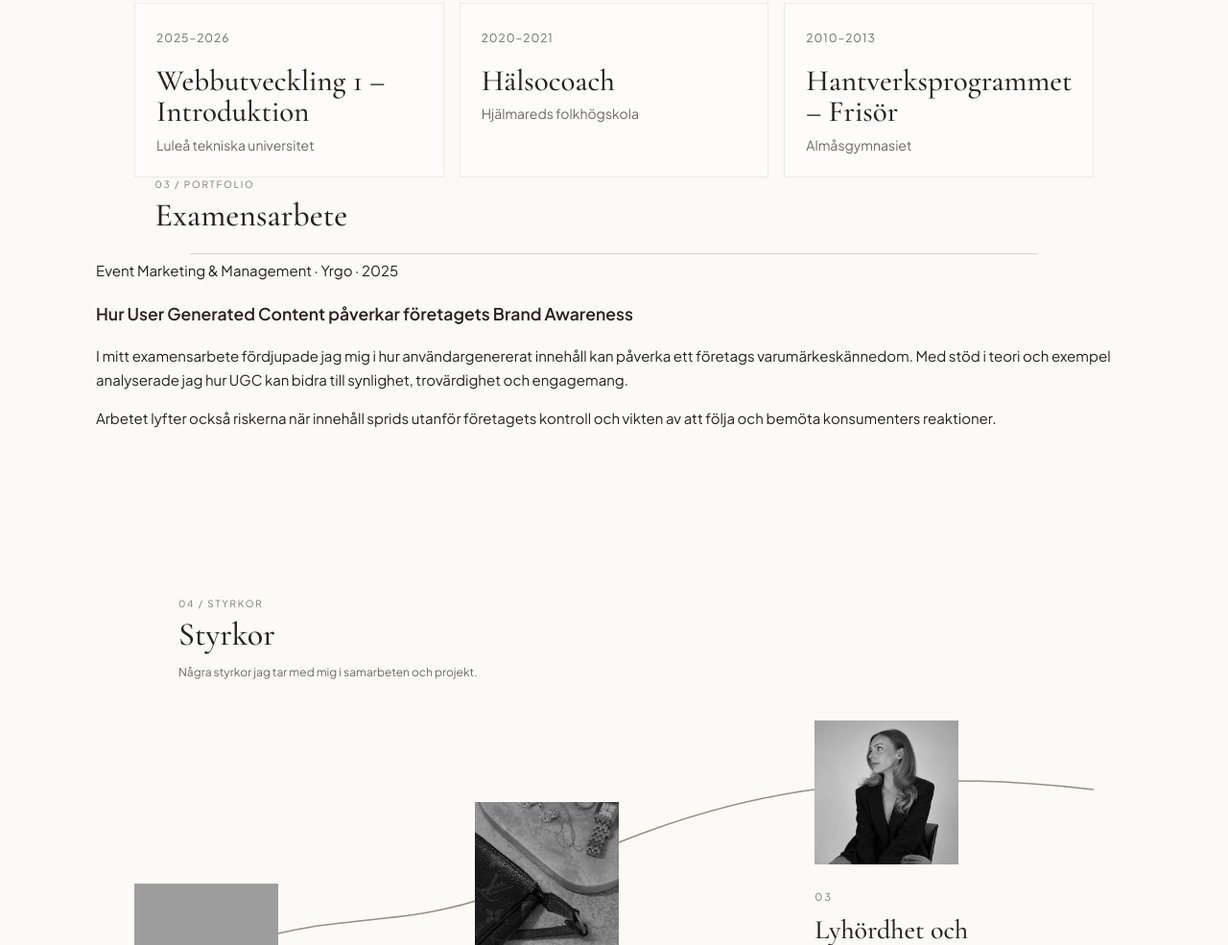
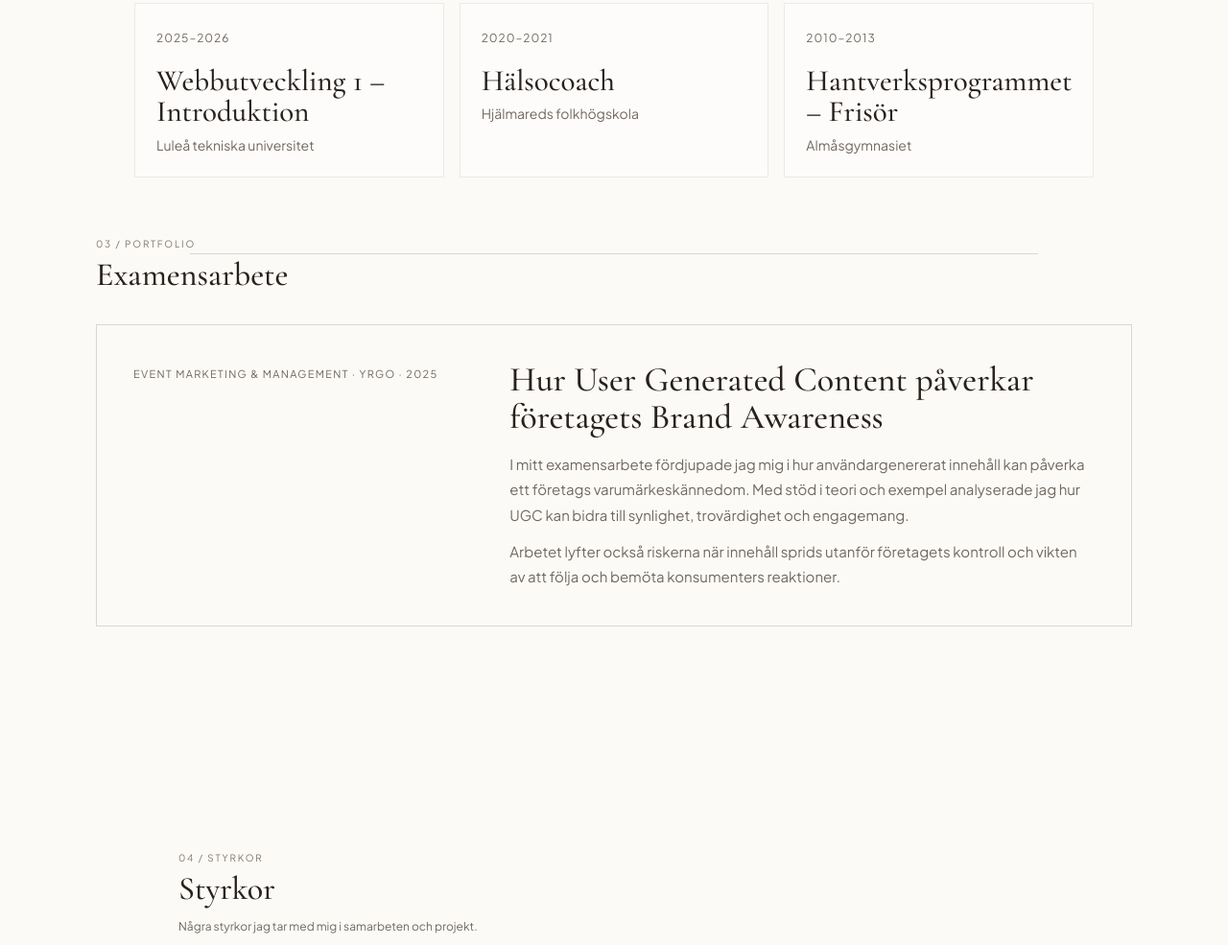
Before and after one commit to matildacederstrom-spec/personal-brand-matilda, a plain HTML site: page index.html in a window 1280 px wide. Shown: the part 2877-3862 px from the top of the page at 96% size. Drawn offline with nearby package versions, Linux system fonts and the light colour scheme; grey boxes are pictures that could not be loaded.

Commit message:
Style portfolio section

```diff
--- a/style.css
+++ b/style.css
@@ -1996,3 +1996,58 @@ body[data-theme="dark"] .about-copy-brand-role { color: #c7bdb2; }
 @media (max-width: 700px) {
   .strengths-section { margin-bottom: 46px; }
 }
+
+
+/* Portfolio case study, placed after education. */
+.portfolio-section {
+  position: relative;
+  margin: 0 0 clamp(48px, 6vw, 76px);
+  padding: clamp(42px, 5vw, 62px) 0 clamp(40px, 5vw, 60px);
+  color: var(--ink);
+}
+.portfolio-section .section-heading-block {
+  margin: 0 0 clamp(22px, 3vw, 34px);
+  text-align: left;
+}
+.portfolio-section .section-main-heading {
+  margin: 8px 0 0;
+  color: var(--ink);
+  font: 500 clamp(30px, 3.5vw, 42px)/1.05 var(--serif);
+}
+.portfolio-project-card {
+  display: grid;
+  grid-template-columns: minmax(180px, .7fr) minmax(0, 1.3fr);
+  gap: clamp(26px, 5vw, 64px);
+  padding: clamp(22px, 3.5vw, 38px);
+  border: 1px solid var(--line);
+}
+.portfolio-project-meta {
+  margin: 4px 0 0;
+  color: var(--muted);
+  font-size: 11px;
+  line-height: 1.7;
+  letter-spacing: .12em;
+  text-transform: uppercase;
+}
+.portfolio-project-content h3 {
+  margin: 0 0 16px;
+  color: var(--ink);
+  font: 500 clamp(25px, 3vw, 36px)/1.08 var(--serif);
+}
+.portfolio-project-content p {
+  margin: 0 0 12px;
+  color: var(--muted);
+  font-size: 15px;
+  line-height: 1.75;
+}
+.portfolio-project-content p:last-child { margin-bottom: 0; }
+body[data-theme="dark"] .portfolio-section { color: #f1ebe3; }
+body[data-theme="dark"] .portfolio-section .section-main-heading,
+body[data-theme="dark"] .portfolio-project-content h3 { color: #f1ebe3; }
+body[data-theme="dark"] .portfolio-project-meta,
+body[data-theme="dark"] .portfolio-project-content p { color: #c7bdb2; }
+body[data-theme="dark"] .portfolio-project-card { border-color: rgba(241, 235, 227, .2); }
+@media (max-width: 700px) {
+  .portfolio-section { margin-bottom: 42px; padding: 40px 0; }
+  .portfolio-project-card { grid-template-columns: 1fr; gap: 16px; padding: 22px; }
+}
```
